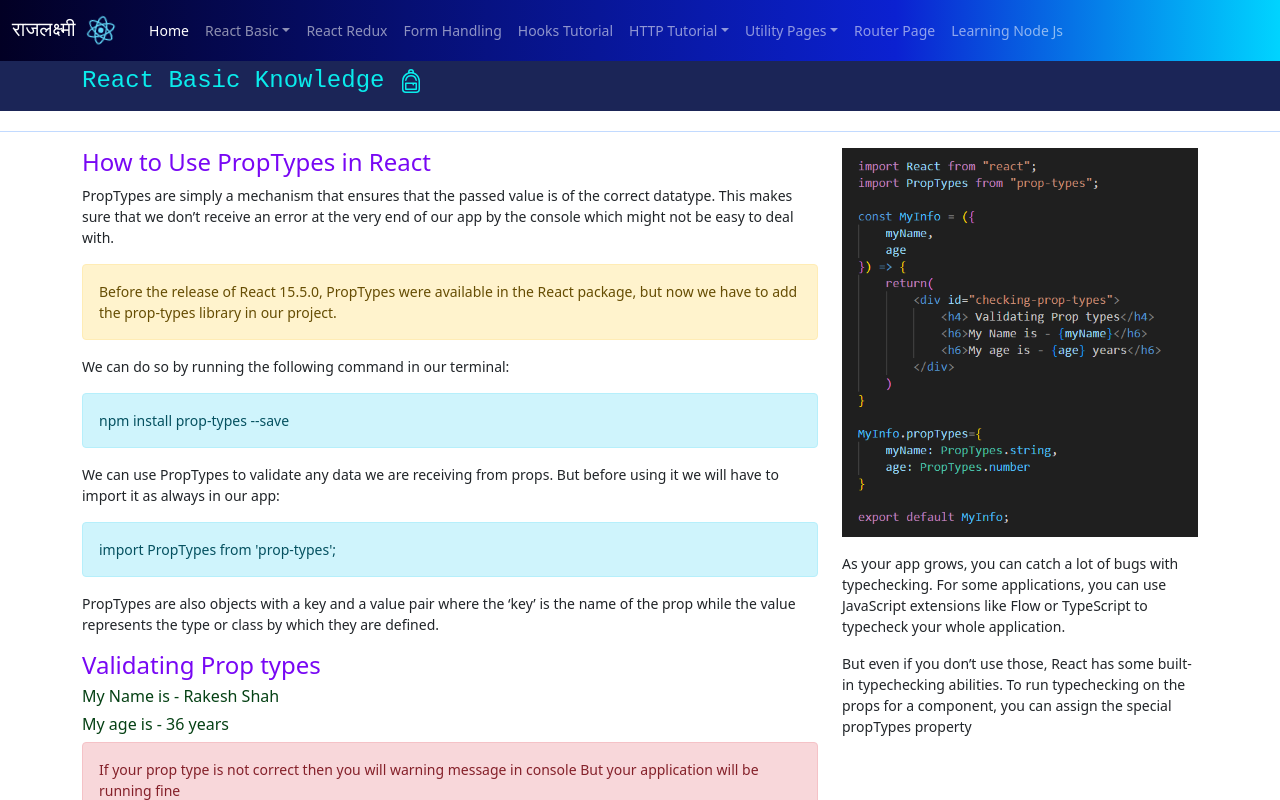
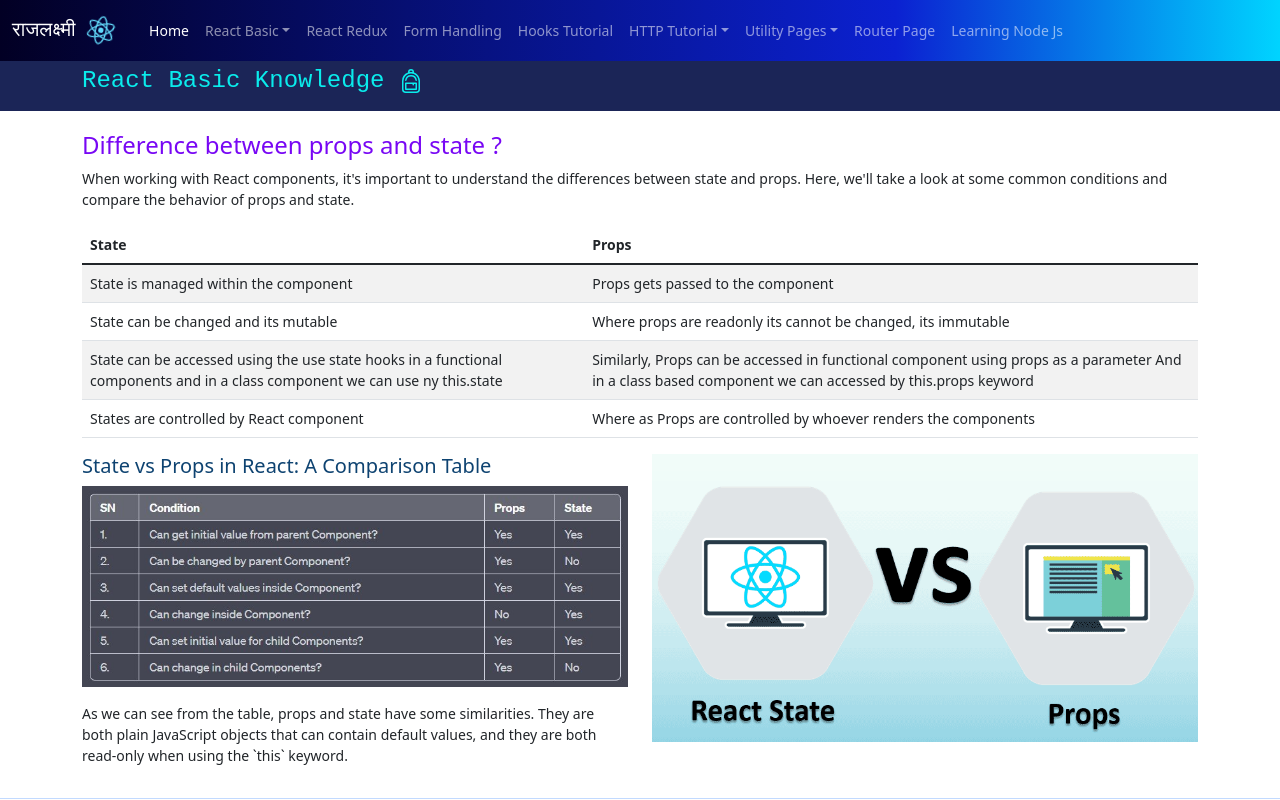
Before and after one commit to rakesh4288/Raj-Lakshmi-React, a React (Create React App) app: page /basic-info-of-react in a window 1280 px wide. Shown: the top 800 px of the page. Built offline with nearby package versions, Linux system fonts and the light colour scheme.

Commit message:
feat(stateVsProps): added details about state and props

```diff
--- a/src/Assets/index.js
+++ b/src/Assets/index.js
@@ -20,7 +20,9 @@ const AppImages = {
     FormHandlingOne: require('./react_form_handling.jpeg'),
     FormHandlingTwo: require('./form_handling.png'),
     HOCBasicStructure: require('./HOC_basic_structure.png'),
-    HowtoCallHOC: require('./how_to_call_HOC.png')
+    HowtoCallHOC: require('./how_to_call_HOC.png'),
+    StateVsProps: require('./state_vs_props.png'),
+    StatePropsCamparison: require('./state_vs_props_camparison_table.jpg')
 }
 
 export default AppImages;
--- a/src/Pages/ReactBasicInfo.jsx
+++ b/src/Pages/ReactBasicInfo.jsx
@@ -5,7 +5,7 @@ import * as Icon from 'react-bootstrap-icons';
 
 
 const ReactBasicInfo = () => {
-    return(
+    return (
         <div id="page-not-found">
             <section className="pageHeader">
                 <div className="container">
@@ -19,8 +19,68 @@ const ReactBasicInfo = () => {
                 </div>
             </section>
 
+            <section id="prop_vs_state">
+                <div className="container">
+                    <div className="row">
+                        <div className="col-md-12">
+                            <h4>Difference between props and state ?</h4>
+                            <p>When working with React components, it's important to understand the differences between state and props. Here, we'll take a look at some common conditions and compare the behavior of props and state.</p>
+                            <table className="table table-striped">
+                                <thead>
+                                    <tr>
+                                        <th>State</th>
+                                        <th>Props</th>
+                                    </tr>
+                                </thead>
 
-            <hr className="bg-primary"/>
+                                <tbody>
+                                    <tr>
+                                        <td>State is managed within the component</td>
+                                        <td>Props gets passed to the component</td>
+                                    </tr>
+
+                                    <tr>
+                                        <td>State can be changed and its mutable</td>
+                                        <td>Where props are readonly its cannot be changed, its immutable</td>
+                                    </tr>
+
+                                    <tr>
+                                        <td>State can be accessed using the use state hooks in a functional components and in a class component we can use ny this.state</td>
+                                        <td>Similarly, Props can be accessed in functional component using props as a parameter And in a class based component we can accessed by this.props keyword</td>
+                                    </tr>
+
+                                    <tr>
+                                        <td>States are controlled by React component</td>
+                                        <td>Where as Props are controlled by whoever renders the components</td>
+                                    </tr>
+                                </tbody>
+                            </table>
+                        </div>
+                    </div>
+
+                    <div className="row">
+                        <div className="col-md-6">
+                            <h5>State vs Props in React: A Comparison Table</h5>
+                            <p>
+                                <img src={AppImages.StatePropsCamparison} alt="state props" className="img-fluid" />
+                            </p>
+
+                            <p>
+                            As we can see from the table, props and state have some similarities. They are both plain JavaScript objects that can contain default values, and they are both read-only when using the `this` keyword.
+                            </p>
+                        </div>
+
+                        <div className="col-md-6">
+                            <p>
+                                <img src={AppImages.StateVsProps} alt="state props" className="img-fluid" />
+                            </p>
+                        </div>
+                    </div>
+                </div>
+            </section>
+
+
+            <hr className="bg-primary" />
 
             <section id="check-prop-types">
                 <div className="container">
```
Also changed, not shown: src/Assets/state_vs_props.png (added), src/Assets/state_vs_props_camparison_table.jpg (added).
